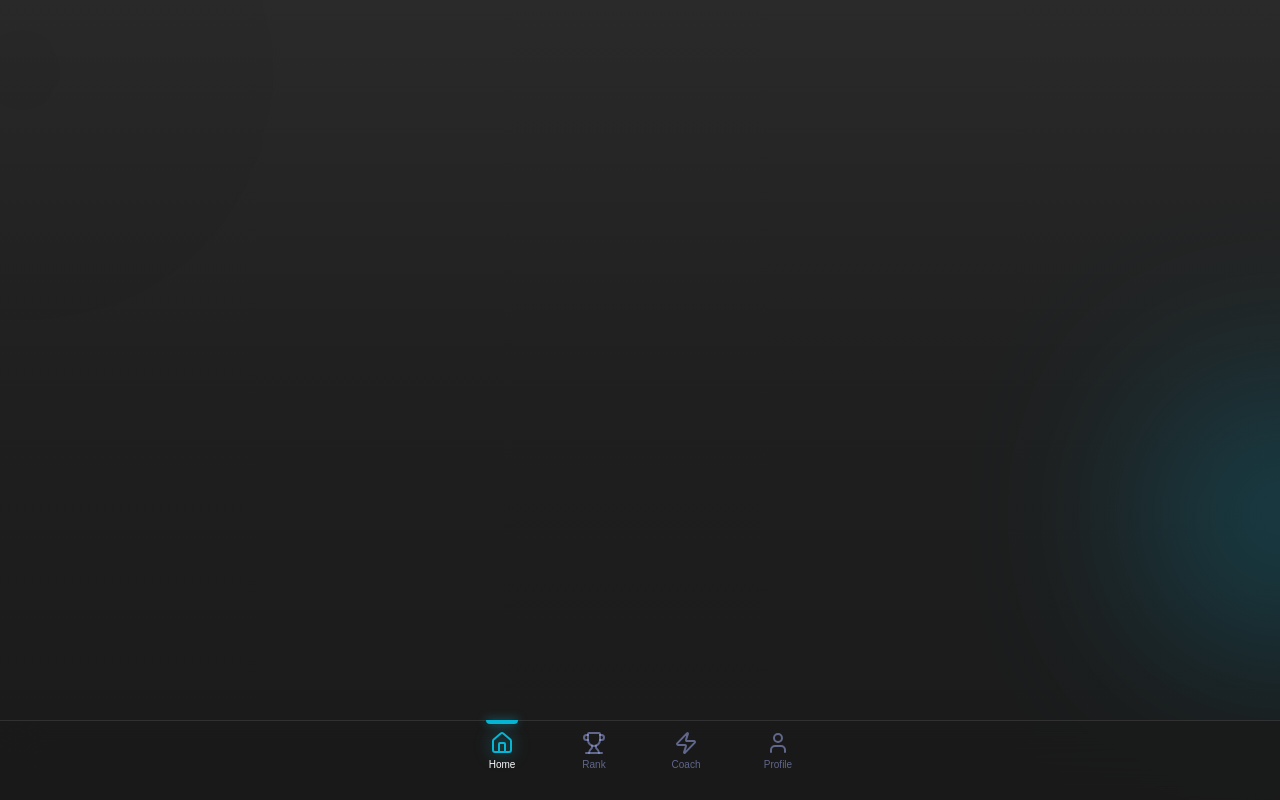
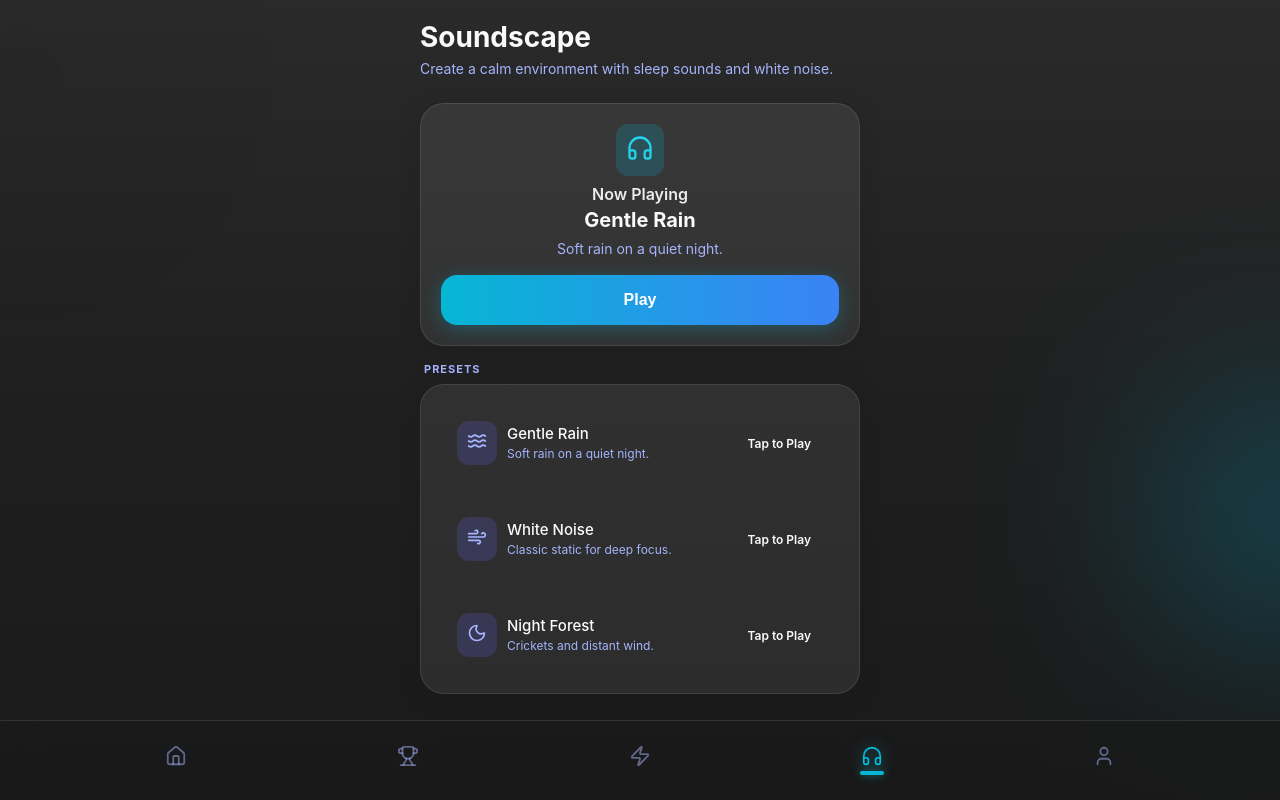
Before and after one commit to chanr335/sleepi, a React (Vite) app in the folder client/sleepi/: page /soundscape in a window 1280 px wide. Built offline with nearby package versions, Linux system fonts and the light colour scheme.

Commit message:
adding soundscape to bottom nav bar

```diff
--- a/client/sleepi/src/App.jsx
+++ b/client/sleepi/src/App.jsx
@@ -5,6 +5,7 @@ import Dashboard from './pages/Dashboard';
 import Leaderboard from './pages/Leaderboard';
 import Coach from './pages/Coach';
 import Profile from './pages/Profile';
+import Soundscape from './pages/Soundscape';
 import './index.css';
 
 export default function App() {
@@ -16,6 +17,7 @@ export default function App() {
           <Route path="/leaderboard" element={<Leaderboard />} />
           <Route path="/coach" element={<Coach />} />
           <Route path="/profile" element={<Profile />} />
+          <Route path="/soundscape" element={<Soundscape />} />
         </Routes>
       </Layout>
     </BrowserRouter>
--- a/client/sleepi/src/components/Layout.jsx
+++ b/client/sleepi/src/components/Layout.jsx
@@ -1,6 +1,6 @@
 import React from 'react';
 import { motion, AnimatePresence } from 'framer-motion';
-import { Home, Trophy, Zap, User } from 'lucide-react';
+import { Home, Trophy, Zap, User, Headphones } from 'lucide-react'; // 👈 added Headphones
 import { useLocation, useNavigate } from 'react-router-dom';
 import '../index.css';
 
@@ -12,6 +12,7 @@ const Layout = ({ children }) => {
     { id: 'home', path: '/', icon: Home, label: 'Home' },
     { id: 'leaderboard', path: '/leaderboard', icon: Trophy, label: 'Rank' },
     { id: 'coach', path: '/coach', icon: Zap, label: 'Coach' },
+    { id: 'soundscape', path: '/soundscape', icon: Headphones, label: 'Sounds' }, // 👈 new tab
     { id: 'profile', path: '/profile', icon: User, label: 'Profile' },
   ];
 
@@ -46,22 +47,27 @@ const Layout = ({ children }) => {
         </AnimatePresence>
       </main>
 
-      <nav className="bottom-nav">
+      <nav className="bottom-nav icons-only">
         {navItems.map((item) => {
           const isActive = activeTab === item.id;
           return (
             <button
               key={item.id}
               onClick={() => navigate(item.path)}
-              className={`nav-item ${isActive ? 'active' : ''}`}
+              className={`nav-item small ${isActive ? 'active' : ''}`}
             >
-              {isActive && <motion.div layoutId="nav-glow" className="nav-indicator" />}
-              <item.icon size={24} className="nav-icon" />
-              <span className="nav-label">{item.label}</span>
+              {isActive && (
+                <motion.div
+                  layoutId="nav-glow"
+                  className="nav-indicator"
+                />
+              )}
+              <item.icon size={22} className="nav-icon" />
             </button>
           );
         })}
       </nav>
+
     </div>
   );
 };
--- a/client/sleepi/src/index.css
+++ b/client/sleepi/src/index.css
@@ -433,3 +433,61 @@ p { color: var(--text-muted); font-size: 14px; line-height: 1.5; }
   border-bottom-right-radius: 4px;
   box-shadow: 0 0 10px var(--primary-glow);
 }
+
+/* bottom nav base – keep your existing styles, but tweak spacing */
+.bottom-nav {
+  position: fixed;
+  bottom: 0; left: 0; right: 0;
+  height: 80px;
+  background: rgba(26, 26, 26, 0.85);
+  backdrop-filter: blur(20px);
+  border-top: 1px solid rgba(255,255,255,0.1);
+  display: flex;
+  justify-content: space-evenly;   /* was center + gap, now tighter */
+  align-items: center;
+  z-index: 50;
+  padding-bottom: 10px;           /* a bit less than before */
+}
+
+/* each icon button */
+.nav-item {
+  background: none;
+  border: none;
+  display: flex;
+  flex-direction: column;
+  align-items: center;
+  justify-content: center;
+  width: 48px;        /* narrower so icons are closer */
+  position: relative;
+  cursor: pointer;
+}
+
+/* HIDE label text but keep it in DOM for accessibility */
+.nav-label {
+  display: none;
+}
+
+/* icon styling */
+.nav-icon {
+  color: rgba(165, 180, 252, 0.5);
+  transition: color 0.3s;
+  font-size: 22px;
+}
+
+/* active state */
+.nav-item.active .nav-icon {
+  color: var(--primary);
+  filter: drop-shadow(0 0 8px var(--primary-glow));
+}
+
+/* move indicator UNDER the icon instead of on top */
+.nav-indicator {
+  position: absolute;
+  bottom: -8px;                 /* 👈 was top: -1px before */
+  top: auto;
+  width: 24px;
+  height: 4px;
+  background: var(--primary);
+  border-radius: 999px;
+  box-shadow: 0 0 10px var(--primary-glow);
+}
--- /dev/null
+++ b/client/sleepi/src/pages/Soundscape.jsx
@@ -0,0 +1,131 @@
+import React, { useState, useRef } from "react";
+import { Headphones, Moon, Waves, Wind } from "lucide-react";
+import GlassCard from "../components/GlassCard";
+import Button from "../components/Button";
+import "../index.css";
+
+const TRACKS = [
+  {
+    id: "rain",
+    name: "Gentle Rain",
+    description: "Soft rain on a quiet night.",
+    icon: <Waves size={20} />,
+    // replace these with your own local files later
+    src: "https://cdn.pixabay.com/download/audio/2021/08/04/audio_2a1b1ab8b6.mp3?filename=rain-ambient-9924.mp3",
+  },
+  {
+    id: "white",
+    name: "White Noise",
+    description: "Classic static for deep focus.",
+    icon: <Wind size={20} />,
+    src: "https://cdn.pixabay.com/download/audio/2021/08/04/audio_9a1a06c574.mp3?filename=white-noise-9940.mp3",
+  },
+  {
+    id: "forest",
+    name: "Night Forest",
+    description: "Crickets and distant wind.",
+    icon: <Moon size={20} />,
+    src: "https://cdn.pixabay.com/download/audio/2021/09/06/audio_4a6fb0f0d7.mp3?filename=night-forest-ambience-9083.mp3",
+  },
+];
+
+export default function Soundscape() {
+  const [currentTrackId, setCurrentTrackId] = useState(null);
+  const [isPlaying, setIsPlaying] = useState(false);
+  const audioRef = useRef(null);
+
+  const currentTrack = TRACKS.find((t) => t.id === currentTrackId) || TRACKS[0];
+
+  const handlePlay = (track) => {
+    if (!audioRef.current) return;
+
+    // if clicking the same track, toggle play/pause
+    if (currentTrackId === track.id && isPlaying) {
+      audioRef.current.pause();
+      setIsPlaying(false);
+      return;
+    }
+
+    // switch track + play
+    setCurrentTrackId(track.id);
+    audioRef.current.src = track.src;
+    audioRef.current
+      .play()
+      .then(() => setIsPlaying(true))
+      .catch(() => setIsPlaying(false));
+  };
+
+  const handleMasterToggle = () => {
+    if (!audioRef.current) return;
+
+    if (isPlaying) {
+      audioRef.current.pause();
+      setIsPlaying(false);
+    } else {
+      if (!currentTrackId) setCurrentTrackId(currentTrack.id);
+      audioRef.current
+        .play()
+        .then(() => setIsPlaying(true))
+        .catch(() => setIsPlaying(false));
+    }
+  };
+
+  return (
+    <div className="page-content">
+      <header className="page-header">
+        <h1>Soundscape</h1>
+        <p>Create a calm environment with sleep sounds and white noise.</p>
+      </header>
+
+      {/* Hidden audio element */}
+      <audio ref={audioRef} loop />
+
+      {/* Now Playing */}
+      <GlassCard className="glass-card center-content">
+        <div className="icon-box icon-cyan">
+          <Headphones size={28} />
+        </div>
+        <h3 style={{ marginTop: 8 }}>Now Playing</h3>
+        <h2 style={{ marginTop: 4 }}>{currentTrack.name}</h2>
+        <p style={{ marginTop: 6 }}>{currentTrack.description}</p>
+
+        <div style={{ marginTop: 16, width: "100%" }}>
+          <Button variant="primary" onClick={handleMasterToggle}>
+            {isPlaying ? "Pause" : "Play"}
+          </Button>
+        </div>
+      </GlassCard>
+
+      {/* Sound list */}
+      <div className="form-section">
+        <label>Presets</label>
+        <GlassCard className="settings-list">
+          {TRACKS.map((track) => {
+            const active = track.id === currentTrackId && isPlaying;
+            return (
+              <div
+                key={track.id}
+                className="setting-row list-item clickable"
+                onClick={() => handlePlay(track)}
+              >
+                <div className="flex-row" style={{ display: "flex", alignItems: "center", gap: 10 }}>
+                  <div className="icon-box icon-indigo">{track.icon}</div>
+                  <div>
+                    <h4>{track.name}</h4>
+                    <p style={{ fontSize: 12 }}>{track.description}</p>
+                  </div>
+                </div>
+
+                {active ? (
+                  <span className="badge badge-green">Playing</span>
+                ) : (
+                  <span className="badge">Tap to Play</span>
+                )}
+              </div>
+            );
+          })}
+        </GlassCard>
+      </div>
+    </div>
+  );
+}
```
